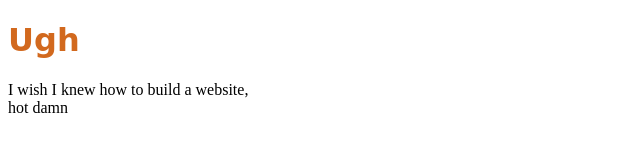
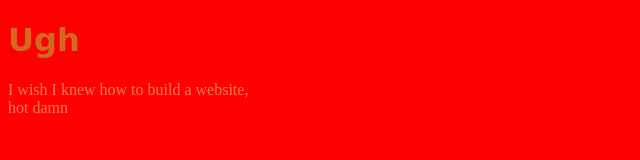
Before and after one commit to broopis/bearthinking, a plain HTML site: page index.html in a window 1280 px wide. Shown: the whole page, without its empty margins (0-640 px from the left). Drawn offline with Linux system fonts and the light colour scheme.

Commit message:
Update styles.css

```diff
--- a/styles.css
+++ b/styles.css
@@ -2,3 +2,8 @@ h1 {
   color: #D2691E;
   font-family: cursive;
 }
+body {
+  color: coral;
+  font-family: old;
+  background-color: red;
+}
```
